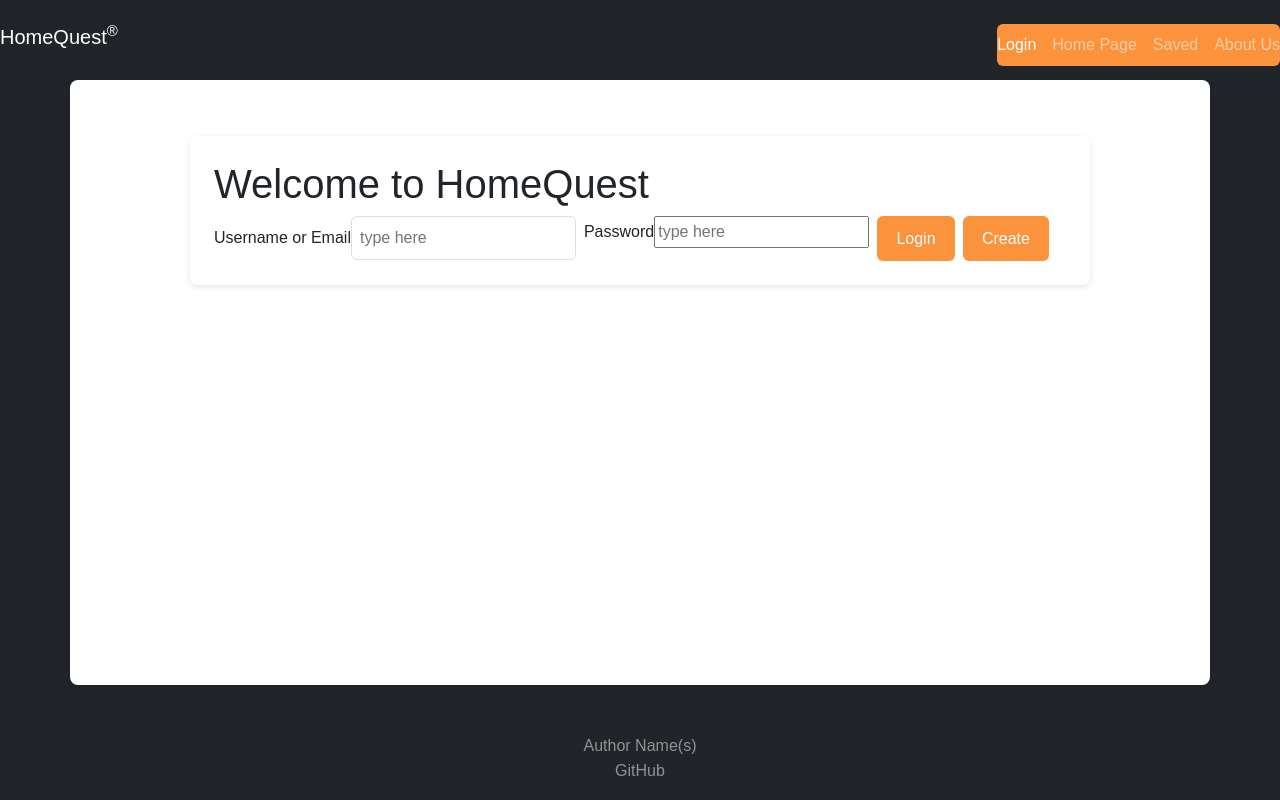
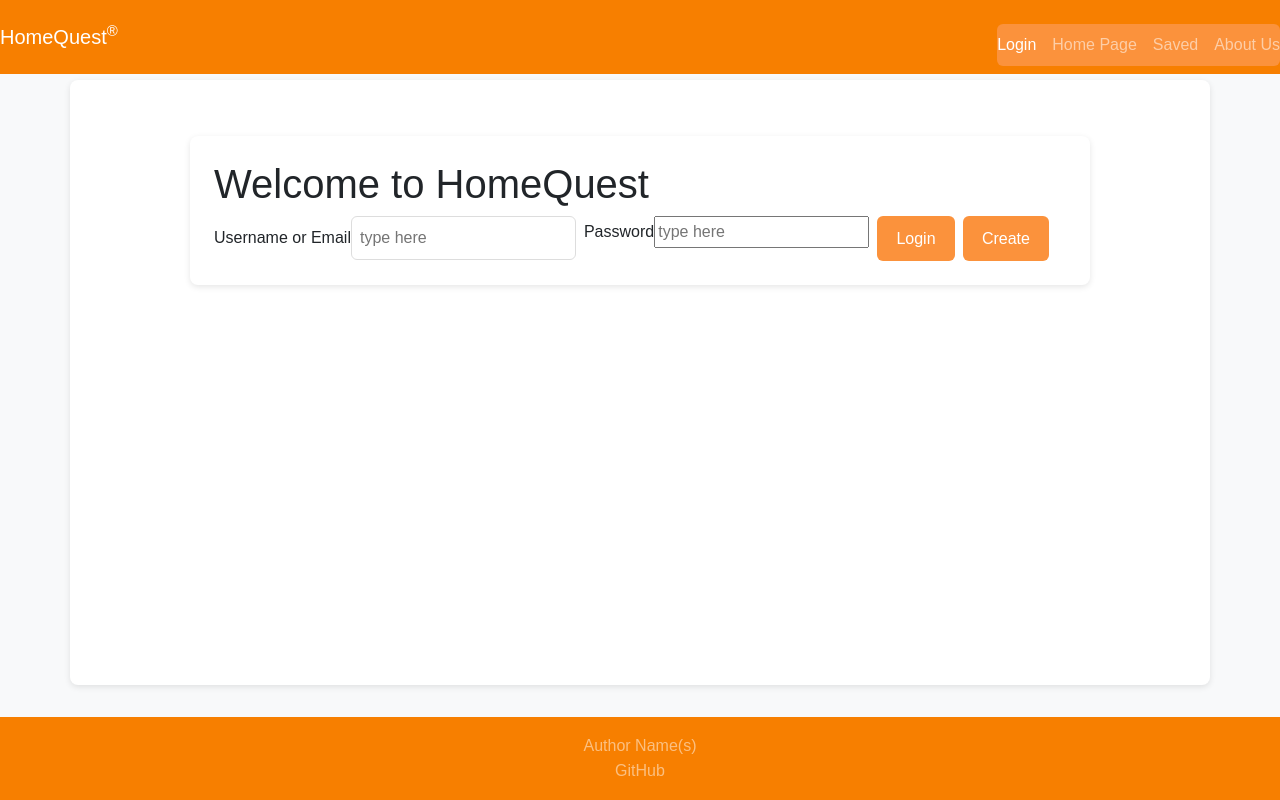
Before and after one commit to leesyd01/startup, a React (Vite) app in the folder hq-react/: page / in a window 1280 px wide. Built offline with nearby package versions, Linux system fonts and the light colour scheme.

Commit message:
fixed colors on pages

```diff
--- a/hq-react/src/app.jsx
+++ b/hq-react/src/app.jsx
@@ -11,10 +11,10 @@ import { About } from './about/about';
 export default function App() {
   return (
     <BrowserRouter>
-      <div className="body bg-dark text-dark min-vh-100 d-flex flex-column">
+      <div className="body bg-light text-dark min-vh-100 d-flex flex-column">
         {/* Header + Navbar */}
         <header className="container-fluid">
-          <nav className="navbar fixed-top navbar-dark bg-dark">
+          <nav className="navbar fixed-top navbar-dark bg-secondary">
             <div className="navbar-brand">
               HomeQuest<sup>&reg;</sup>
             </div>
@@ -47,7 +47,7 @@ export default function App() {
         </main>
 
         {/* Footer */}
-        <footer className="bg-dark text-white-50 mt-auto py-3">
+        <footer className="bg-secondary text-white-50 mt-auto py-3">
           <div className="container-fluid text-center">
             <span className="text-reset">Author Name(s)</span>
             <br />
```
